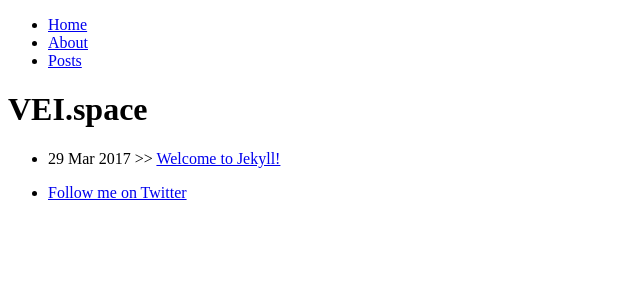
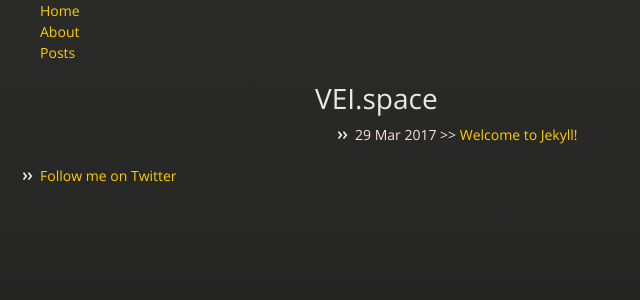
Before and after one commit to venusyprime/venusyprime.github.io, a Jekyll site: the page built from blog/index.html, in a window 1280 px wide. Shown: the top 300 px of the page, without its empty margins (0-640 px from the left). Built offline with Jekyll 4.4.1, drawn with Linux system fonts in a browser that asks for light colours; nearby versions of some CDN libraries.

Commit message:
Fix default layout so stylesheet works on Posts page.

```diff
--- a/_layouts/default.html
+++ b/_layouts/default.html
@@ -4,10 +4,10 @@
     <meta charset="utf-8">
     <meta http-equiv="X-UA-Compatible" content="chrome=1">
     <title>{{ page.title }}</title>
-    <link rel="stylesheet" href="stylesheets/styles.css">
-    <link rel="stylesheet" href="stylesheets/github-dark.css">
+    <link rel="stylesheet" href="/stylesheets/styles.css">
+    <link rel="stylesheet" href="/stylesheets/github-dark.css">
     <script src="https://ajax.googleapis.com/ajax/libs/jquery/1.7.1/jquery.min.js"></script>
-    <script src="javascripts/respond.js"></script>
+    <script src="/javascripts/respond.js"></script>
     <!--[if lt IE 9]>
       <script src="//html5shiv.googlecode.com/svn/trunk/html5.js"></script>
     <![endif]-->
```
